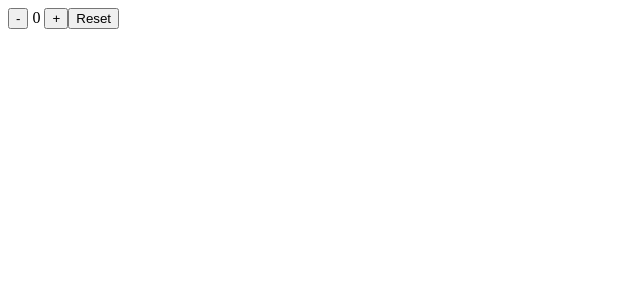
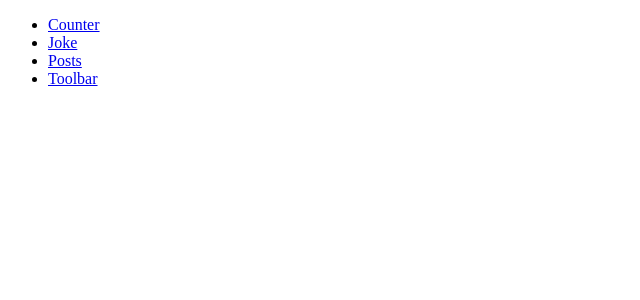
Before and after one commit to illiabutsenko/Node-React, a React app: page / in a window 1280 px wide. Shown: the top 300 px of the page, without its empty margins (0-640 px from the left). Built offline with nearby package versions, Linux system fonts and the light colour scheme; the HTML template or start-up script is replaced by a standard one.

Commit message:
React. Single-page application by React Router for my components

```diff
--- a/package.json
+++ b/package.json
@@ -16,7 +16,8 @@
   "dependencies": {
     "lodash-es": "^4.17.21",
     "react": "^18.2.0",
-    "react-dom": "^18.2.0"
+    "react-dom": "^18.2.0",
+    "react-router-dom": "^6.21.2"
   },
   "devDependencies": {
     "@babel/cli": "^7.23.4",
--- a/src/index.jsx
+++ b/src/index.jsx
@@ -1,10 +1,37 @@
 import ReactDOM from "react-dom/client";
+import { BrowserRouter, Route, Link, Routes } from "react-router-dom";
 import Counter from "./components/Counter";
+import Joke from "./components/Joke";
+import Posts from "./components/Posts";
+import Toolbar from "./components/Toolbar";
 
 function App() {
   return (
     <div>
-      <Counter />
+      <BrowserRouter>
+        <nav>
+          <ul>
+            <li>
+              <Link to="/counter">Counter</Link>
+            </li>
+            <li>
+              <Link to="/joke">Joke</Link>
+            </li>
+            <li>
+              <Link to="/posts">Posts</Link>
+            </li>
+            <li>
+              <Link to="/toolbar">Toolbar</Link>
+            </li>
+          </ul>
+        </nav>
+        <Routes>
+          <Route path="/counter" element={<Counter />} />
+          <Route path="/joke" element={<Joke />} />
+          <Route path="/posts" element={<Posts />} />
+          <Route path="/toolbar" element={<Toolbar />} />
+        </Routes>
+      </BrowserRouter>
     </div>
   );
 }
```
Also changed, not shown: 1 other file (tests, documents, lock files or other folders).
